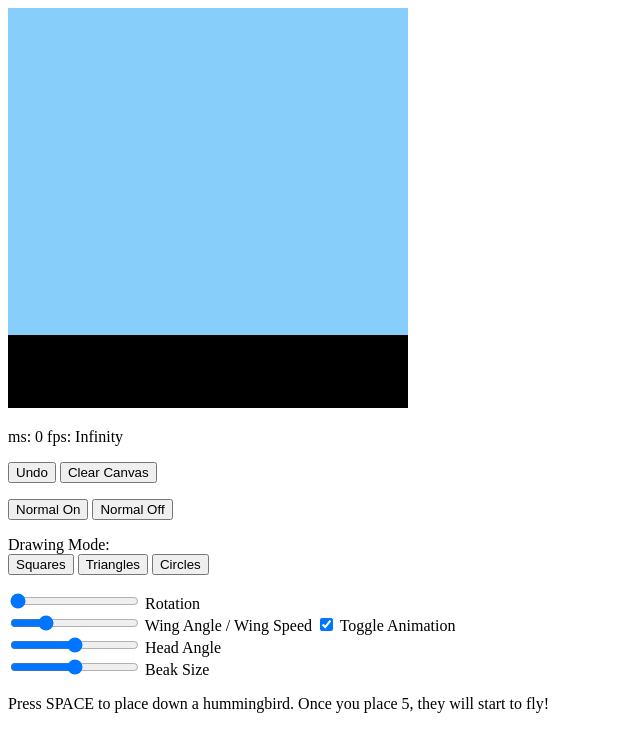
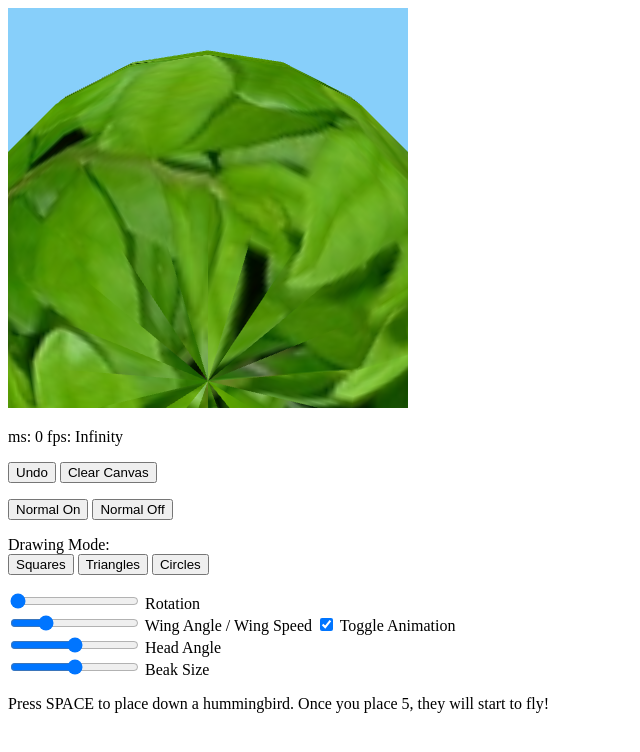
Before and after one commit to mr-hokckey/ASG4, a plain HTML site: page index.html in a window 1280 px wide. Shown: the whole page, without its empty margins (0-640 px from the left). Drawn offline with Linux system fonts and the light colour scheme; animation ran at ten frames a second.

Commit message:
4.3 added a sphere

```diff
--- /dev/null
+++ b/Sphere.js
@@ -0,0 +1,63 @@
+class Sphere {
+    constructor() {
+        this.type = 'sphere';
+        // this.position = [0.0, 0.0, 0.0];
+        this.color = [1.0, 1.0, 1.0, 1.0];
+        // this.size = 4.0;
+        // this.segments = 10;
+        this.matrix = new Matrix4();
+        this.textureNum = -2;
+    }
+
+    render() {
+        // var xy = this.position;
+        var rgba = this.color;
+        // var size = this.size;
+
+        // Pass the texture number
+        gl.uniform1i(u_WhichTexture, this.textureNum);
+
+        // Pass the color of a point to u_FragColor variable
+        gl.uniform4f(u_FragColor, rgba[0], rgba[1], rgba[2], rgba[3]);
+
+        // Pass the matrix to u_ModelMatrix
+        gl.uniformMatrix4fv(u_ModelMatrix, false, this.matrix.elements);
+
+        // Fake lighting
+        // gl.uniform4f(u_FragColor, rgba[0]*0.9, rgba[1]*0.9, rgba[2]*0.9, rgba[3]);
+
+        // Draw
+        var d = Math.PI / 10;
+        var dd = Math.PI / 10;
+
+        for (let t = 0; t < Math.PI; t += d) {
+            for (let r = 0; r < (2*Math.PI); r += d) {
+                var p1 = [Math.sin(t)*Math.cos(r),          Math.sin(t)*Math.sin(r),        Math.cos(t)];
+                var p2 = [Math.sin(t+dd)*Math.cos(r),       Math.sin(t+dd)*Math.sin(r),     Math.cos(t+dd)];
+                var p3 = [Math.sin(t)*Math.cos(r+dd),       Math.sin(t)*Math.sin(r+dd),     Math.cos(t)];
+                var p4 = [Math.sin(t+dd)*Math.cos(r+dd),    Math.sin(t+dd)*Math.sin(r+dd),  Math.cos(t+dd)];
+
+                var uv1 = [(t)    / Math.PI,    (r)    / (2*Math.PI)];
+                var uv2 = [(t+dd) / Math.PI,    (r)    / (2*Math.PI)];
+                var uv3 = [(t)    / Math.PI,    (r+dd) / (2*Math.PI)];
+                var uv4 = [(t+dd) / Math.PI,    (r+dd) / (2*Math.PI)];
+
+                var v = [];
+                var uv = [];
+                v=v.concat(p1); uv=uv.concat(uv1);
+                v=v.concat(p2); uv=uv.concat(uv2);
+                v=v.concat(p4); uv=uv.concat(uv4);
+
+                gl.uniform4f(u_FragColor, 1,1,1,1);
+                drawTriangle3DUVNormal(v,uv,v);
+
+                v=[]; uv=[];
+                v=v.concat(p1); uv=uv.concat(uv1);
+                v=v.concat(p4); uv=uv.concat(uv4);
+                v=v.concat(p3); uv=uv.concat(uv3);
+                gl.uniform4f(u_FragColor, 1,0,0,1);
+                drawTriangle3DUVNormal(v,uv,v);
+            }
+        }
+    }
+}
--- a/World.js
+++ b/World.js
@@ -39,7 +39,7 @@ var FSHADER_SOURCE = `
         } else if (u_WhichTexture == 0) {                   // Use texture0
             gl_FragColor = texture2D(u_Sampler0, v_UV);
 
-        } else if (u_WhichTexture == 1) {                   // Use texture0
+        } else if (u_WhichTexture == 1) {                   // Use texture1
             gl_FragColor = texture2D(u_Sampler1, v_UV);
 
         } else {                                            // Error - use red
@@ -400,6 +400,15 @@ function renderAllShapes() {
         }
     }
 
+    var sphere = new Sphere();
+    sphere.color = [1,1,1,1];
+    sphere.textureNum = 1;
+    if (g_normalOn) sphere.textureNum = -3;
+    sphere.matrix = new Matrix4();
+    sphere.matrix.translate(0, 4, -5);
+    sphere.matrix.scale(3,3,3);
+    sphere.render();
+
     // performance
     var duration = performance.now() - startTime;
     sendTextToHTML("ms: " + Math.floor(duration) + " fps: " + Math.floor(10000/duration), "text_performance");
--- a/index.html
+++ b/index.html
@@ -56,6 +56,7 @@
     <script src="Triangle.js"></script>
     <script src="Circle.js"></script>
     <script src="Cube.js"></script>
+    <script src="Sphere.js"></script>
     <script src="Camera.js"></script>
     <script src="World.js"></script>
 </body>
```
